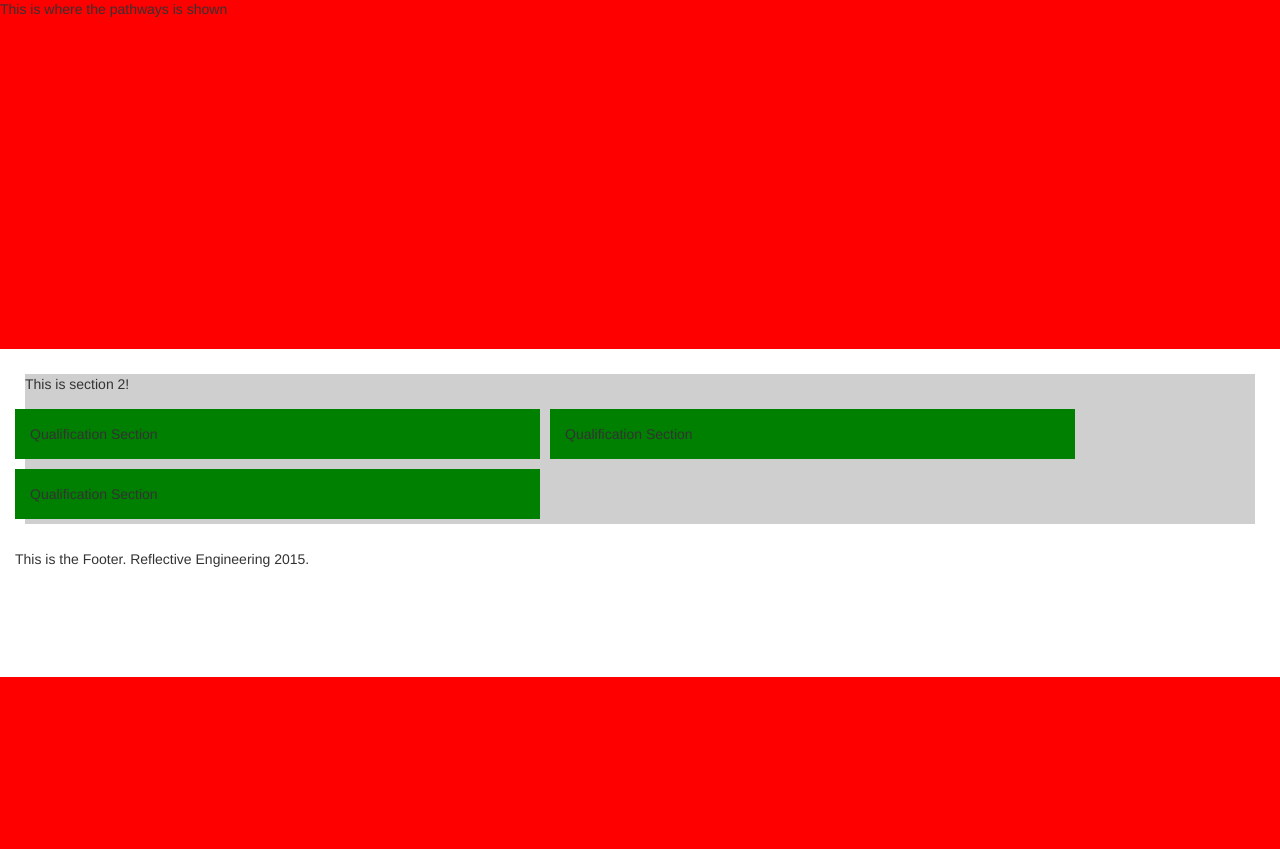
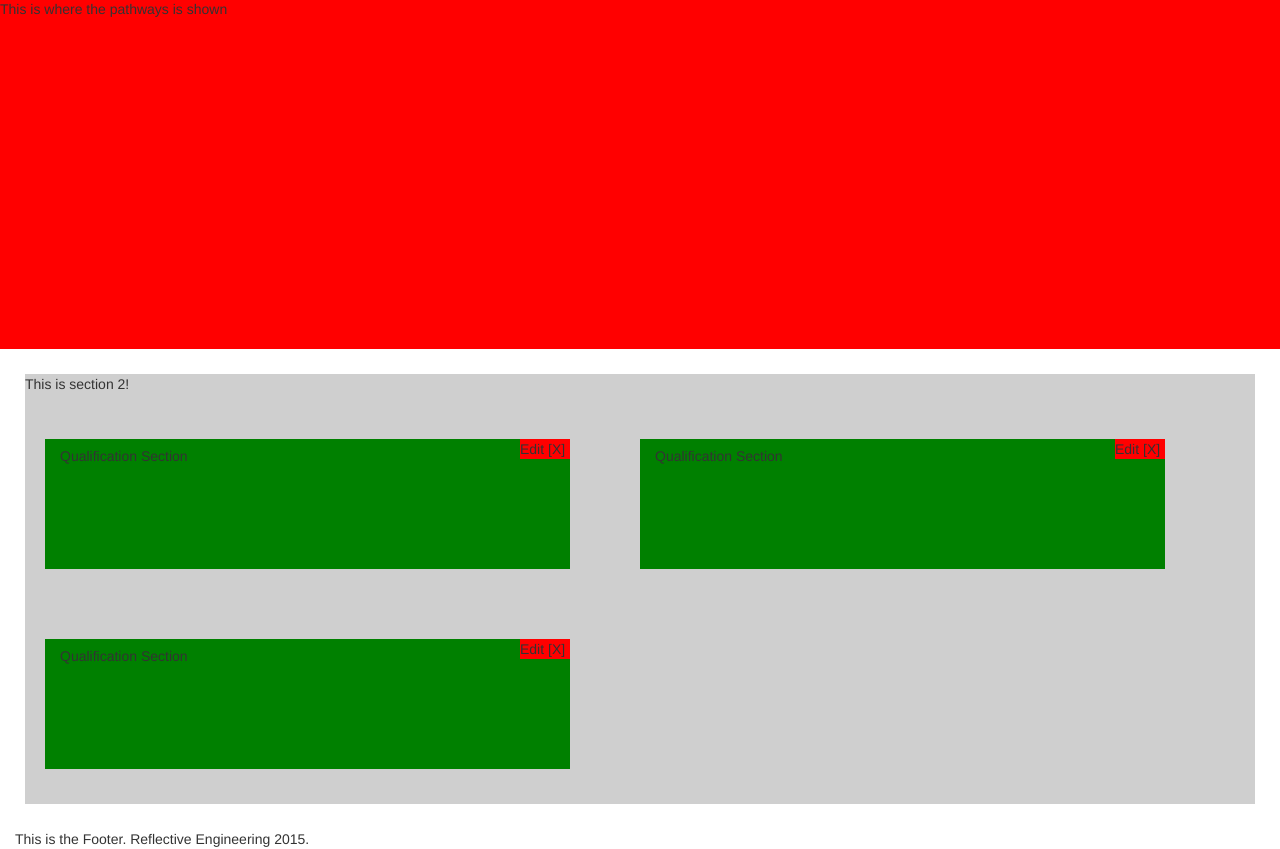
Before and after one commit to dc950/Pathways, a Flask app: page /pathway in a window 1280 px wide. Shown: the part 123-972 px from the top of the page. Before the commit the page ends 800 px from the top, so only its background shows below. Run offline with Flask 2, Linux system fonts and the light colour scheme; some libraries are stand-ins or nearby versions.

Commit message:
Added edit buttons

```diff
--- a/app/static/css/stylesheet.css
+++ b/app/static/css/stylesheet.css
@@ -69,8 +69,20 @@ main {
 }
 
 .qualifification-section {
-	padding: 15px;
-	margin: 5px;
+	padding: 7px;
+	margin: 35px;
 	background-color: green;
+	height: 130px;
+
 }
+
+.edit-button {
+	height: 20px;
+	width: 50px;
+	background-color: red;
+
+	float: right;
+	position: absolute;
+	top: 0;
+	right: 0;
 }
--- a/app/templates/pathway.html
+++ b/app/templates/pathway.html
@@ -16,8 +16,17 @@
 {% block main_content %}
     <p>This is section 2!</p>
     <div class="row">
-		<div class="col-md-5 col-sm-5 qualifification-section">Qualification Section</div>
-		<div class="col-md-5 col-sm-5 qualifification-section">Qualification Section</div>
-		<div class="col-md-5 col-sm-5 qualifification-section">Qualification Section</div>
+		<div class="col-md-5 col-sm-5 qualifification-section">
+			<div class="edit-button" role="button">Edit [X]</div>
+			Qualification Section
+		</div>
+		<div class="col-md-5 col-sm-5 qualifification-section">
+			<div class="edit-button" role="button">Edit [X]</div>
+			Qualification Section
+		</div>
+		<div class="col-md-5 col-sm-5 qualifification-section">
+			<div class="edit-button" role="button">Edit [X]</div>
+			Qualification Section
+		</div>
 	</div>
 {% endblock %}
```
